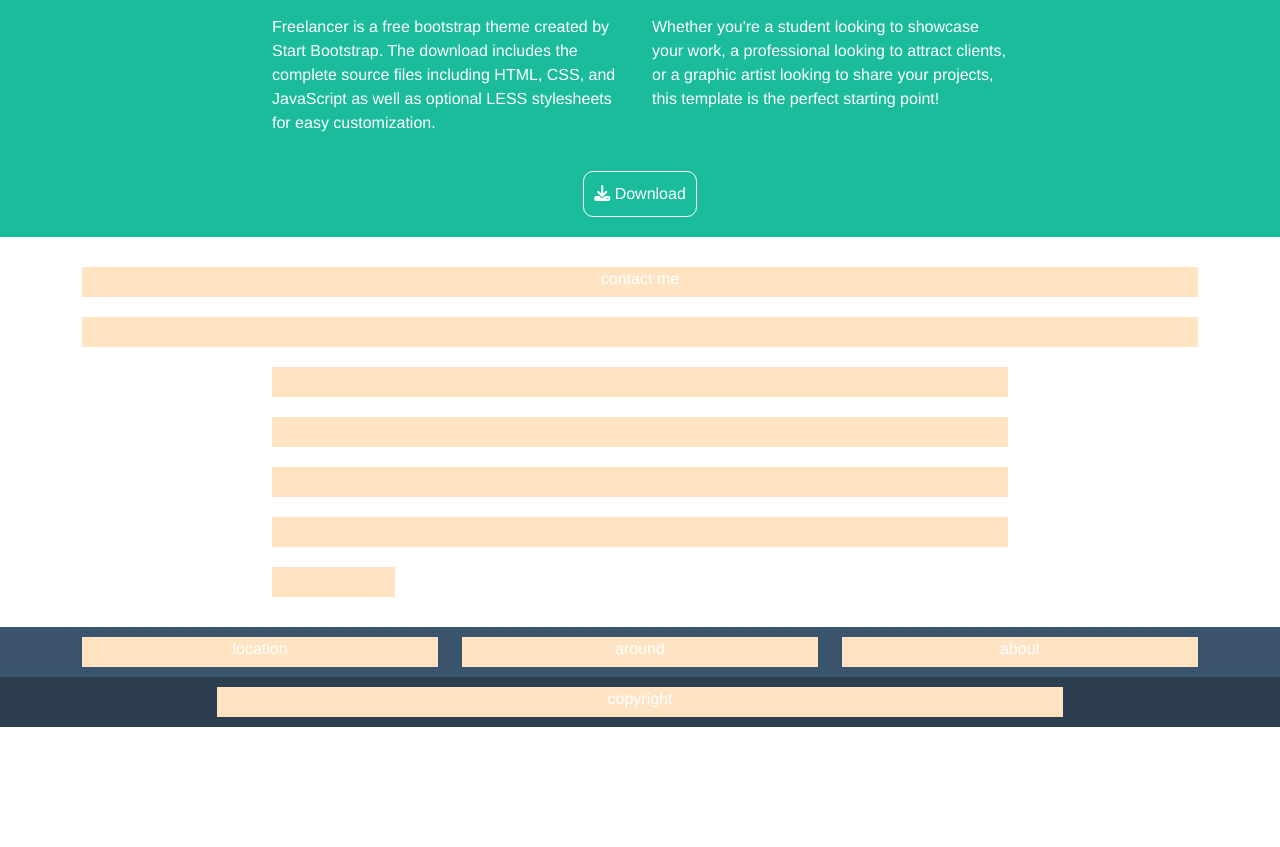
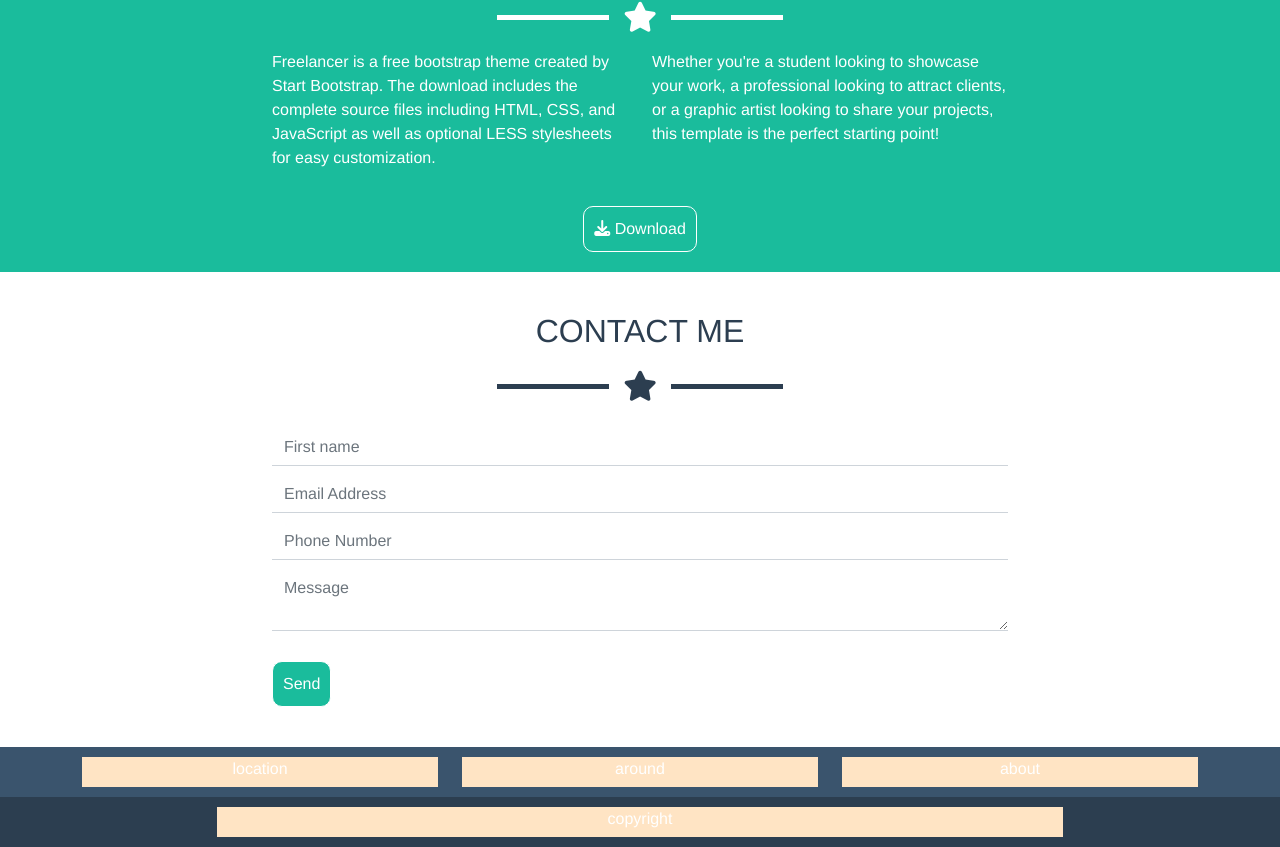
Before and after one commit to battistaennio/html-css-bootstrap-freelancer, a plain HTML site: page index.html in a window 1280 px wide. Shown: the part 1269-2116 px from the top of the page. Before the commit the page ends 1996 px from the top, so only its background shows below. Drawn offline with nearby package versions, Linux system fonts and the light colour scheme.

Commit message:
Impostazione contenuto sezione contact me con form di Bootstrap

```diff
--- a/index.html
+++ b/index.html
@@ -178,7 +178,7 @@
 
                     <div class="col-12">
 
-                        <button class="background_green">
+                        <button>
                             <i class="fa-solid fa-download"></i> Download
                         </button>
 
@@ -198,48 +198,27 @@
                 <div class="row justify-content-center text-center">
 
                     <div class="col-12">
-                        <div class="box">
-                            contact me
+                        <h2>CONTACT ME</h2>
+
+                        <div class="fake-border_container">
+                            <div class="fake-border dark-blue"></div>
+                                <i class="fa-solid fa-star"></i>
+                            <div class="fake-border dark-blue"></div>
                         </div>
                     </div>
 
-                    <div class="col-12">
-                        <div class="box">
+                    <!-- Form di Bootstrap -->
+                    <div class="col-8 text-start">
+                        <form action="#" method="get">
+                            <input type="text" class="form-control" placeholder="First name" required>
+                            <input type="email" class="form-control" placeholder="Email Address" required>
+                            <input type="text" class="form-control" placeholder="Phone Number" required>
+                            <textarea class="form-control" placeholder="Message"></textarea>
 
-                        </div>
-                    </div>
-
-
-                    <div class="col-8 col-md-8">
-                        <div class="box">
-
-                        </div>
-                    </div>
-
-                    <div class="col-8 col-md-8">
-                        <div class="box">
-
-                        </div>
-                    </div>
-
-                    <div class="col-8 col-md-8">
-                        <div class="box">
-
-                        </div>
-                    </div>
-
-                    <div class="col-8 col-md-8">
-                        <div class="box">
-
-                        </div>
-                    </div>
-
-                    <div class="col-8 col-md-8">
-                        <div class="col-2">
-                            <div class="box">
-
-                            </div>
-                        </div>
+                            <button type="submit">
+                                Send
+                            </button>
+                        </form>
                     </div>
 
                 </div>
--- a/style.css
+++ b/style.css
@@ -52,6 +52,7 @@ button{
     color: white;
     padding: 10px;
     margin: 20px 0;
+    background-color: #1abc9c;
 }
 
 
@@ -75,7 +76,7 @@ header{
 
 /* regole jumbotron */
 #jumbotron{
-    margin-top: 70px;
+    padding-top: 105px;
 }
 
 #jumbotron span{
@@ -103,8 +104,6 @@ header{
     border-radius: 15px;
 }
 
-
-
 .box-hover i{
     display: none;
     font-size: 4rem;
@@ -126,6 +125,23 @@ header{
     cursor: pointer;
 }
 
+/* regole contact me */
+#contact-me_container{
+    color: #2c3e50;
+}
+
+.form-control{
+    border-radius: 0;
+    border: none;
+    border-bottom: 1px solid #ced4da;
+    margin: 10px 0;
+}
+
+.form-control:focus{
+    box-shadow: none;
+}
+
+
 /* regole footer */
 footer{
     background-color: #3a546d;
```
